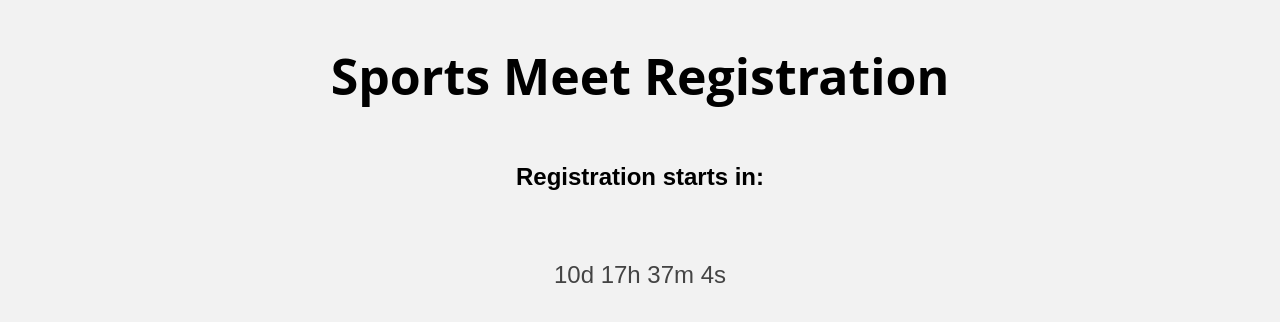
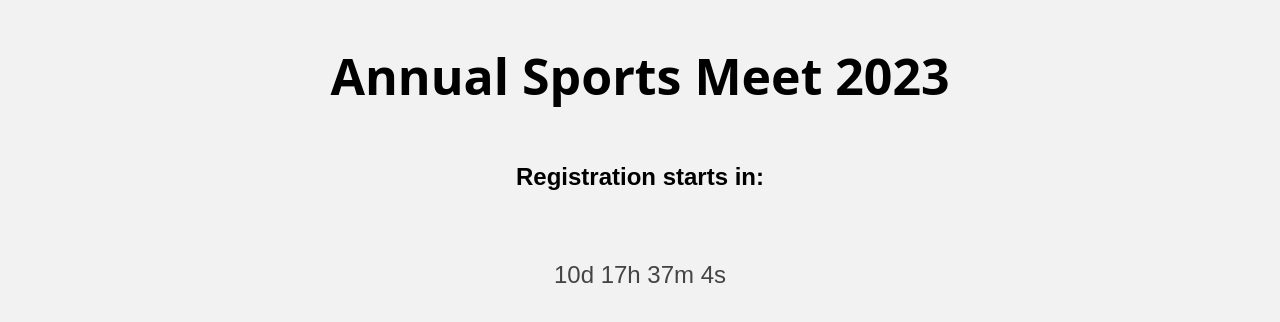
Before and after one commit to rishabmehndiratta/gndec-sports-meet-Registeration, a plain HTML site: page index.html in a window 1280 px wide. Shown: the part 160-482 px from the top of the page. Drawn offline with Linux system fonts and the light colour scheme.

Commit message:
Update index.html

```diff
--- a/index.html
+++ b/index.html
@@ -1,13 +1,13 @@
 <!DOCTYPE html>
 <html>
   <head>
-    <title>Sports Meet Registration</title>
+    <title>Annual Sports Meet 2023</title>
     <link rel="stylesheet" type="text/css" href="style.css">
   </head>
   <body onload="startTimer()">
     <div id="header-container">
       <img src="logo.png" alt="Header Image">
-      <h1>Sports Meet Registration</h1>
+      <h1>Annual Sports Meet 2023</h1>
       <h2 style="text-align:center;">Registration starts in: </h2>
     </div>
 
```
